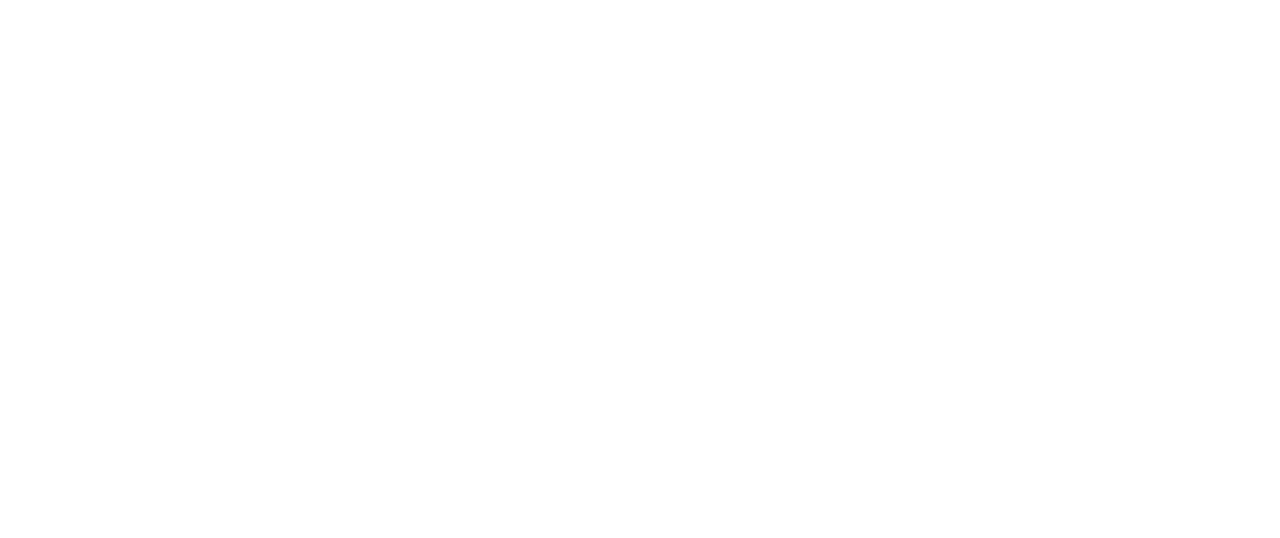
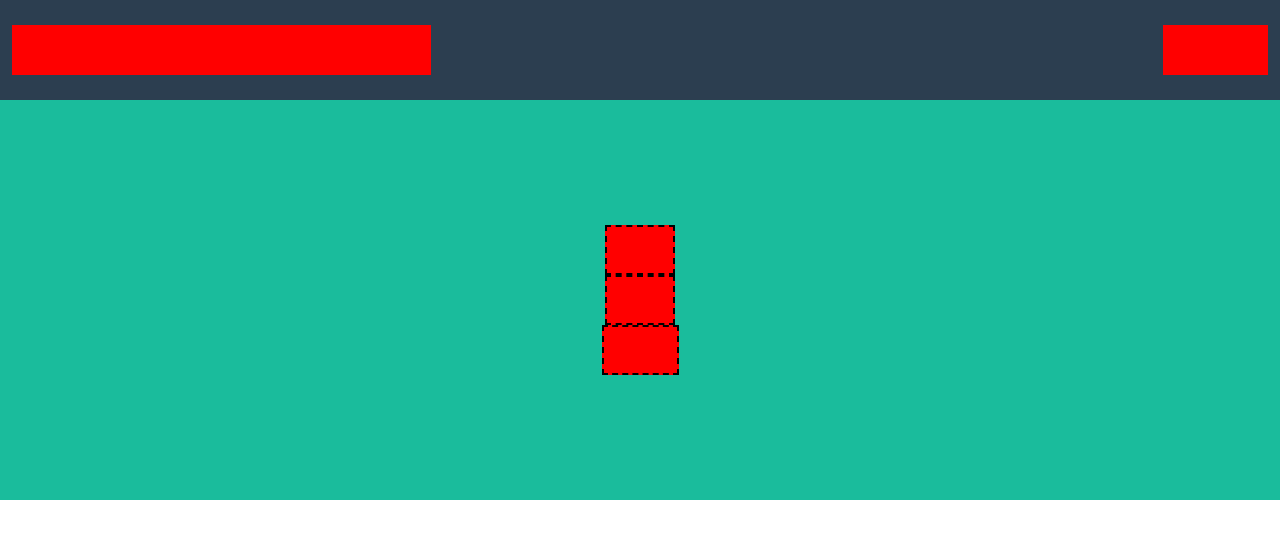
Before and after one commit to MateuszKacperski/html-css-bootstrap-freelancer, a plain HTML site: page index.html in a window 1280 px wide. Drawn offline with nearby package versions, Linux system fonts and the light colour scheme.

Commit message:
added header and jumbotron

```diff
--- a/css/style.css
+++ b/css/style.css
@@ -4,3 +4,38 @@
     padding: 0;
     box-sizing: border-box;
 }
+
+
+/* header */
+
+
+header{
+    background-color: #2C3E50;
+    height: 100px;
+}
+
+
+.icona{
+
+    background-color: red;
+    min-height: 50px;
+
+}
+
+.menu{
+
+    background-color: red;
+    min-height: 50px;
+}
+
+
+.jumbotron{
+    background-color: #1ABC9C;
+    min-height: 400px;
+}
+
+.jumbocontent{
+    background-color: red;
+    min-height: 50px;
+    border:2px dashed black;
+}
--- a/index.html
+++ b/index.html
@@ -5,11 +5,37 @@
     <meta name="viewport" content="width=device-width, initial-scale=1.0">
     <meta name="author"   content="Mateusz Kacprski">
     <meta name="description"   content="Struttura blocchi bootstrap">
+    <!-- importo bootstrap-->
+    <link href="https://cdn.jsdelivr.net/npm/bootstrap@5.3.2/dist/css/bootstrap.min.css" rel="stylesheet" integrity="sha384-T3c6CoIi6uLrA9TneNEoa7RxnatzjcDSCmG1MXxSR1GAsXEV/Dwwykc2MPK8M2HN" crossorigin="anonymous">
 
     <link rel="stylesheet" href="css/style.css">
     <title>Bootstrap</title>
 </head>
 <body>
+    <header class="container-fluid ">
+        <div class="row h-100 mx-auto  justify-content-between  align-items-center">
+            <div class="col-4 icona  ">
+
+            </div>
+            <div class="col-1 menu  ">
+
+            </div>
+        </div>
+    </header>
+    <div class="jumbotron container-fluid mh-400 d-flex justify-content-center align-items-center">
+        <div class="row justify-content-center align-items-center mh-400">
+            <div class="col-10 jumbocontent mh-400">
+
+            </div>
+            <div class="col-10 jumbocontent mh-400">
+
+            </div>
+            <div class="col-11 jumbocontent mh-400">
+
+            </div>
+        </div>
+
+    </div>
 
 </body>
 </html>
```
